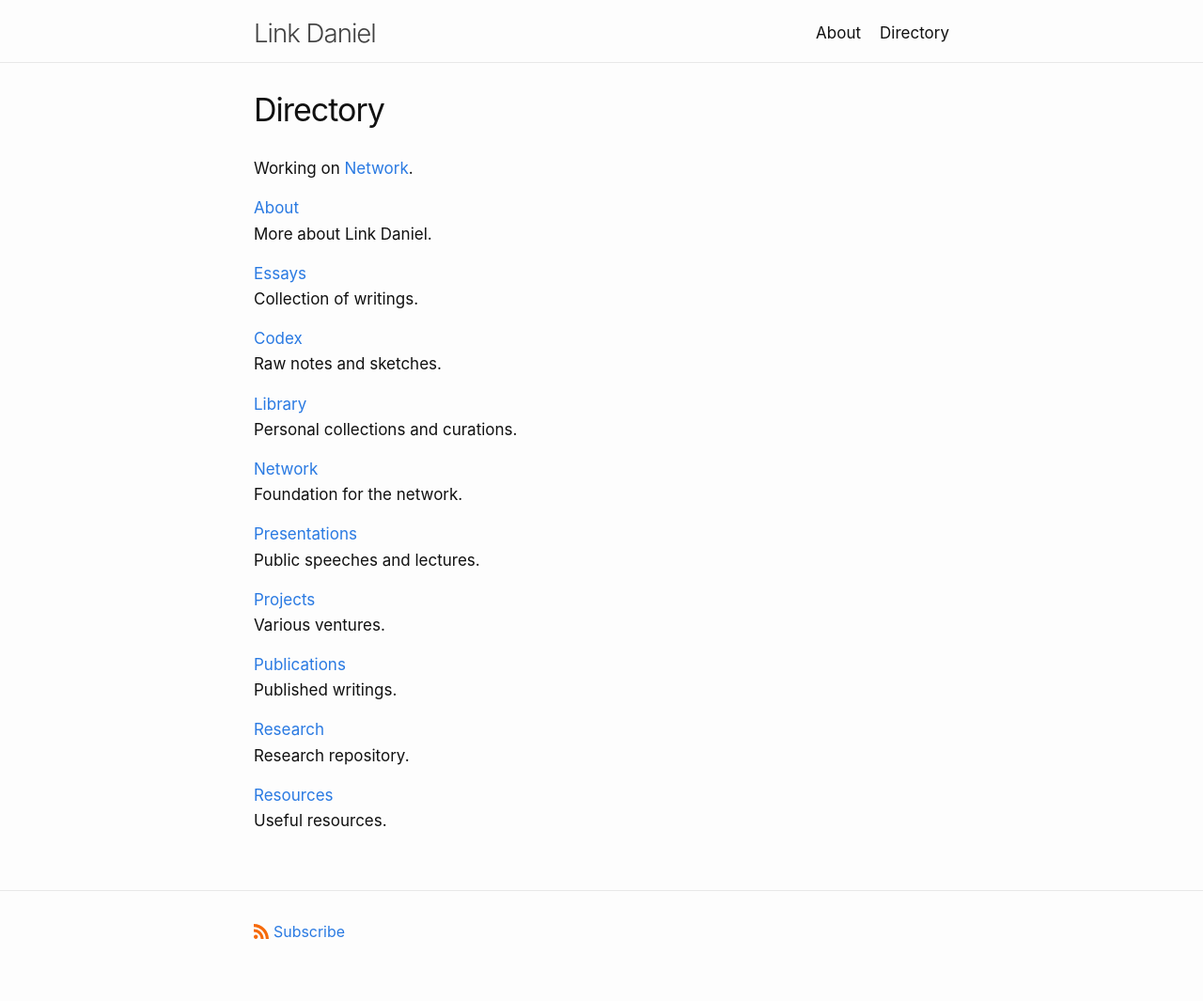
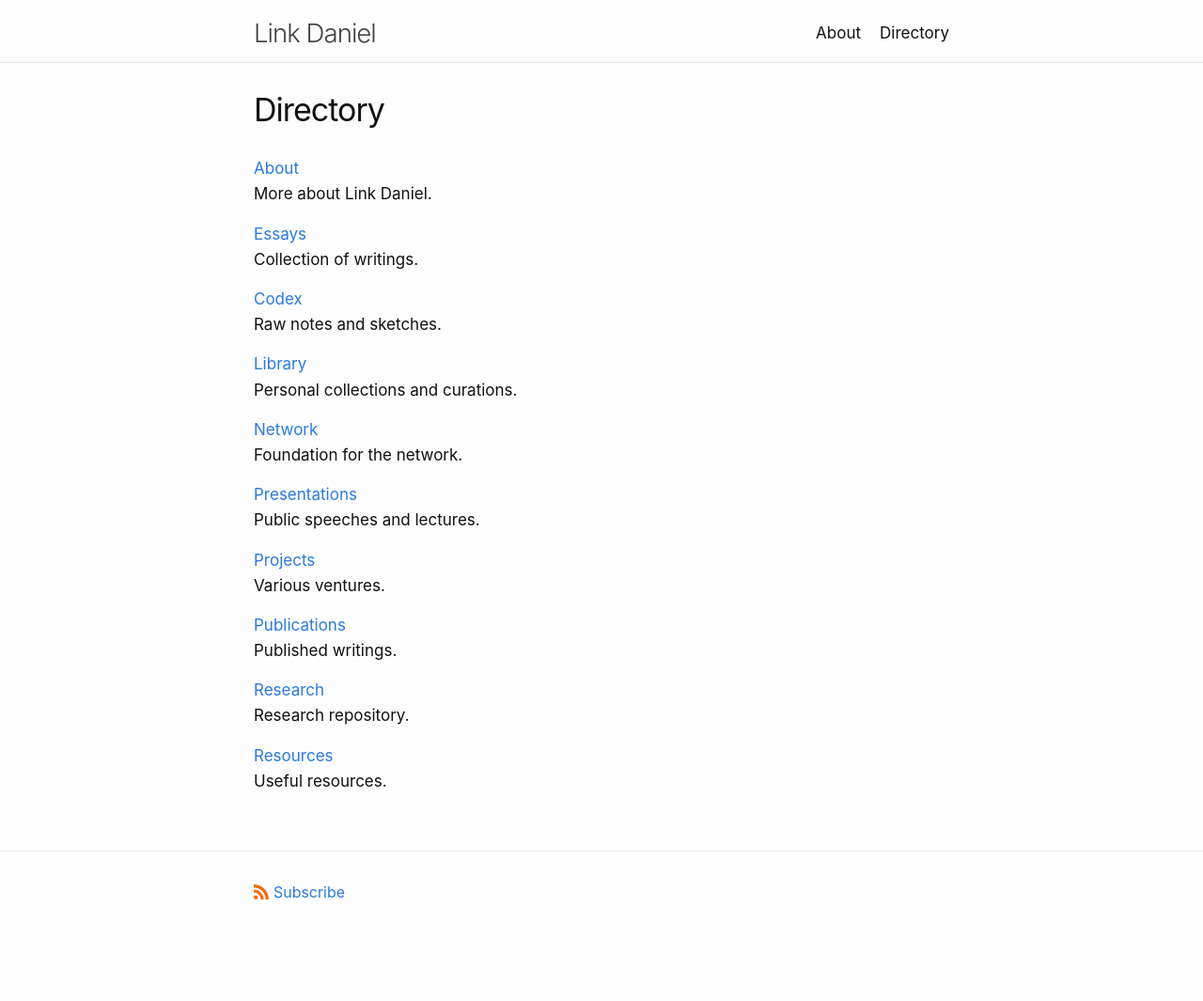
Before and after one commit to link-daniel/link.github.io, a Jekyll site: the page built from directory.md, in a window 1280 px wide. Shown: the whole page at 94% size. Built offline with Jekyll 4.4.1, drawn with Linux system fonts in a browser that asks for light colours; after the commit the page ends 1023 px from its top, so only the background shows below that.

Commit message:
Update directory.md

```diff
--- a/directory.md
+++ b/directory.md
@@ -3,8 +3,6 @@ layout: page
 title: Directory
 permalink: /directory/
 ---
-
-Working on [Network](https://netxork.com).
 
 [About](/about)
 <br>
```
